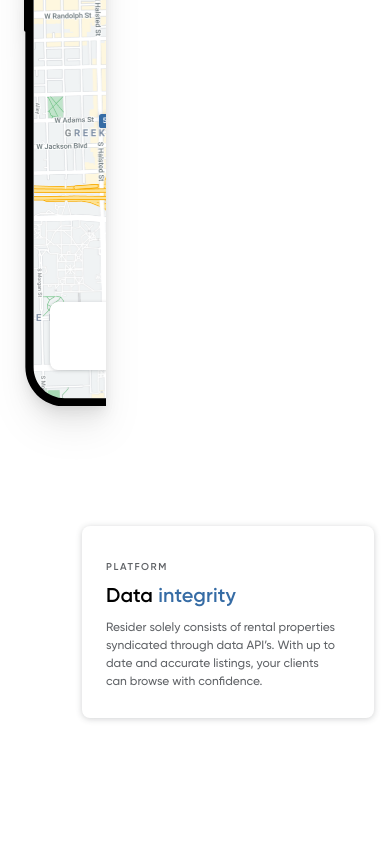
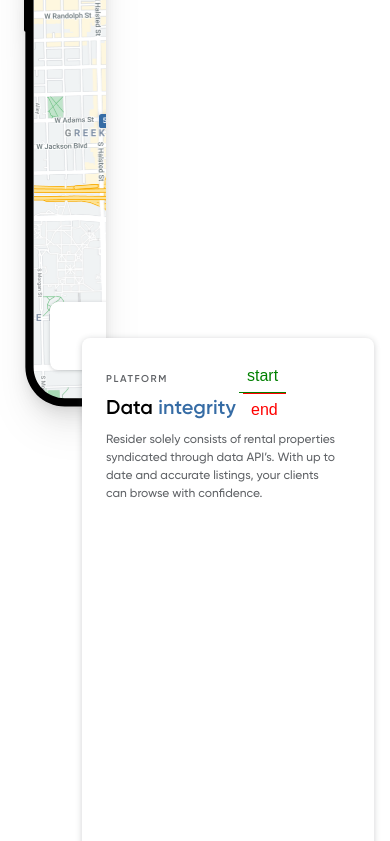
Before and after one commit to mcgrealife/landing-property, a Next.js app: page / in a window 390 px wide. Shown: the part 1156-1997 px from the top of the page. Built offline with nearby package versions, Linux system fonts and the light colour scheme; what @savvywombat/tailwindcss-grid-areas would draw is missing.

Commit message:
added spacer above right text for offset. moved rightText ref into header

```diff
--- a/pages/index.js
+++ b/pages/index.js
@@ -67,7 +67,6 @@ export default function Home() {
         start: 'top 148px',
         end: "+=1000",
         toggleActions: 'play, pause, reverse, pause',
-        // markers: true,
         pin: true,
         scrub: 1,
         pinSpacing: "margin",
@@ -99,6 +98,7 @@ export default function Home() {
             end: '+=1',
             ease: "power1.inOut",
             scrub: 2,
+            markers: true,
             onEnter: update,
             onEnterBack: reverseUpdate
           }
@@ -250,18 +250,21 @@ export default function Home() {
         </div>
 
 
-        <div ref={rightText} id='rightText' className='grid-in-right col-end-left lg:col-end-right lg:justify-self-end self-center bg-white lg:bg-transparent  shadow-[0_1px_6px_rgba(60,64,67,0.24)] lg:shadow-none h-fit w-fit rounded-[8px] mr-[16px] lg:mr-[59px] z-10 flex flex-col gap-[8px] lg:gap-[16px] pl-[24px] pt-[36px] lg:pt-[32px] pr-[36px] lg:pr-[24px] pb-[28px] lg:pb-[32px]'>
+
+
+        <div id='rightText' className='grid-in-right col-end-left lg:col-end-right lg:justify-self-end self-center bg-white lg:bg-transparent  shadow-[0_1px_6px_rgba(60,64,67,0.24)] lg:shadow-none h-fit w-fit rounded-[8px] mr-[16px] lg:mr-[59px] z-10 flex flex-col gap-[8px] lg:gap-[16px] pl-[24px] pt-[36px] lg:pt-[32px] pr-[36px] lg:pr-[24px] pb-[28px] lg:pb-[32px]'>
+
+          <div className="hidden lg:block h-[500px] w-10" />
 
           <div className="block lg:hidden text-[rgba(96,99,103,1)] font-bold text-[10px] tracking-[1.5px] leading-[10px] uppercase">Platform</div>
 
-          <h1 className='text-[20px] lg:text-[34px] leading-[30px] lg:leading-[48px] tracking-[0.1px] text-[rgba(60,64,67,1) font-[700]'>Data <span className='text-resider-blue-primary '>integrity</span></h1>
+          <h1 ref={rightText} className='text-[20px] lg:text-[34px] leading-[30px] lg:leading-[48px] tracking-[0.1px] text-[rgba(60,64,67,1) font-[700]'>Data <span className='text-resider-blue-primary '>integrity</span></h1>
 
           <p className='text-[12px] lg:text-[18px] font-medium w-[232px] lg:w-[356px] text-[rgba(96,99,103,1)]'>Resider solely consists of rental properties syndicated through data API’s. With up to date and accurate listings, your clients can browse with confidence.</p>
 
+          <div className="h-[500px] w-10" />
+
         </div>
-
-        {/* <div className='h-[1000px] will-change-transform' /> */}
-
 
 
 
```
